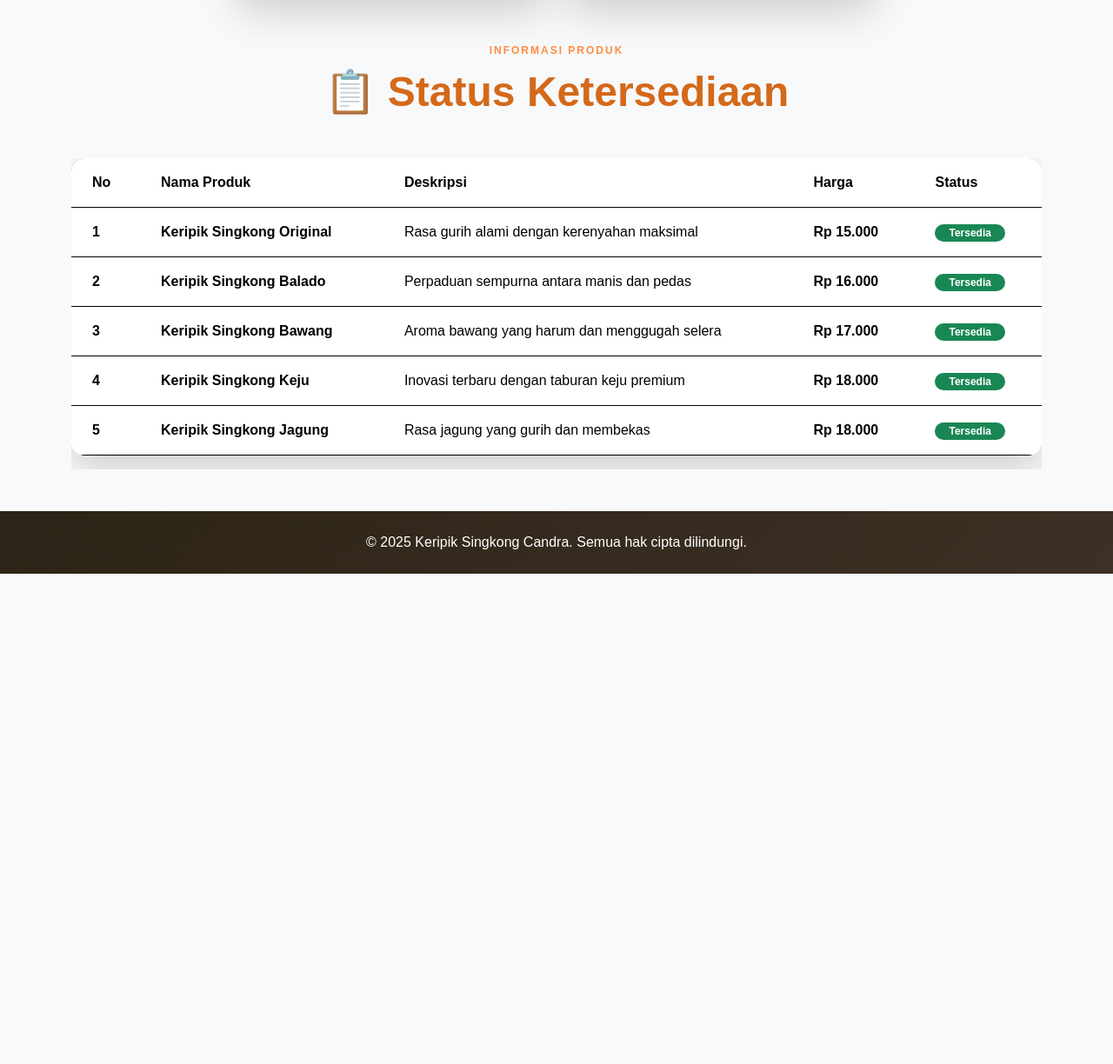
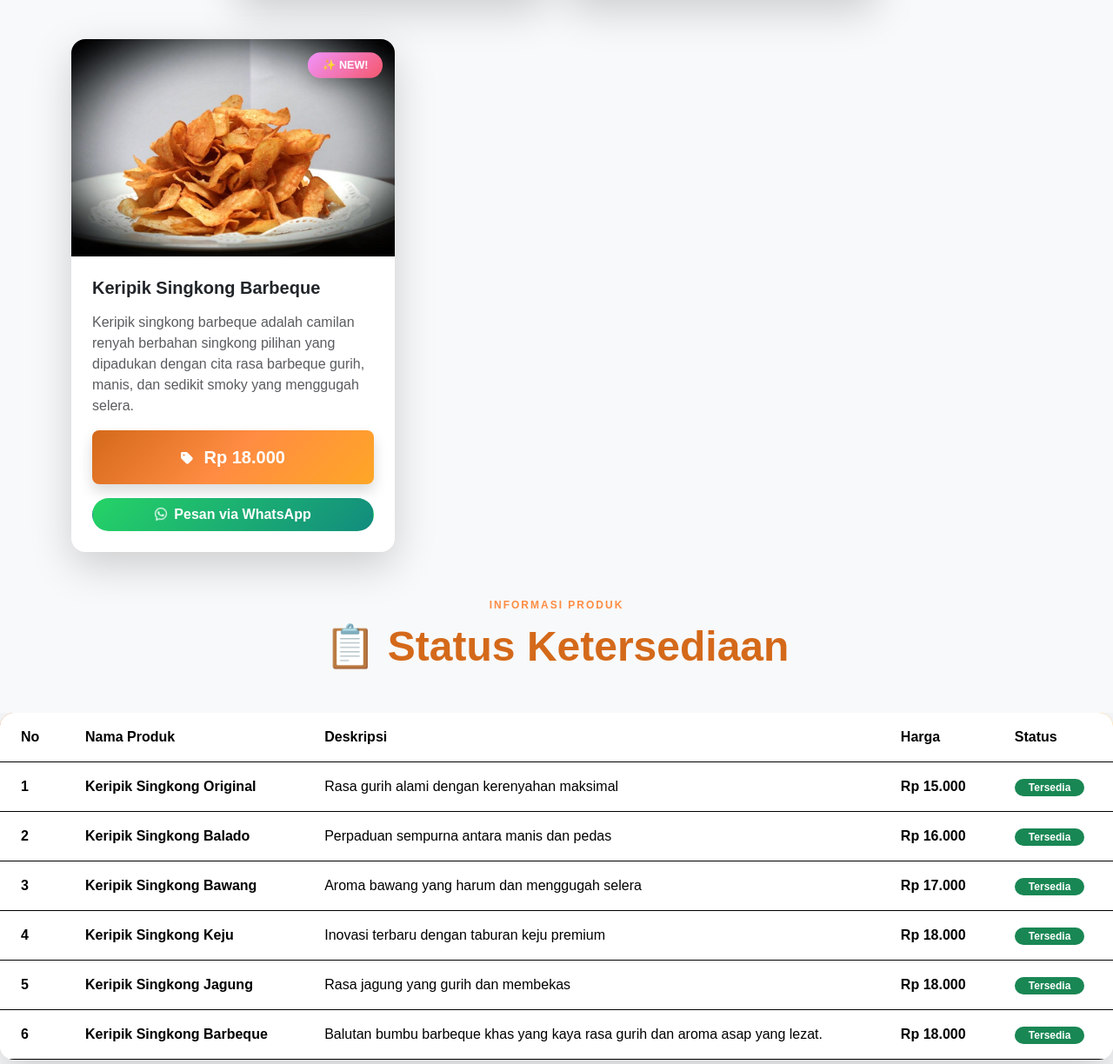
Before and after one commit to CANDRA2006/keripik_condro, a plain HTML site: page produk.html in a window 1280 px wide. Shown: the part 2616-3840 px from the top of the page at 87% size. Before the commit the page ends 3276 px from the top, so only its background shows below. Drawn offline with nearby package versions, Linux system fonts and the light colour scheme.

Commit message:
Update produk

```diff
--- a/produk.html
+++ b/produk.html
@@ -221,6 +221,28 @@
             </div>
         </div>
 
+        <!-- Barbeque-->
+            <div class="col-md-6 col-lg-4">
+                <div class="card product-card border-0 shadow-lg rounded-4 h-100 overflow-hidden">
+                    <div class="card-img-wrapper position-relative overflow-hidden" style="height: 250px;">
+                        <img src="Assets/Barbeque.jpg" class="w-100 h-100" style="object-fit: cover;">
+                        <span class="badge badge-new position-absolute top-0 end-0 m-3 px-3 py-2 rounded-pill shadow text-white">✨ NEW!</span>
+                    </div>
+                    <div class="card-body d-flex flex-column p-4">
+                        <h5 class="fw-bold mb-3">Keripik Singkong Barbeque</h5>
+                        <p class="flex-grow-1 text-muted">Keripik singkong barbeque adalah camilan renyah berbahan singkong pilihan yang dipadukan dengan cita rasa barbeque gurih, manis, dan sedikit smoky yang menggugah selera.</p>
+                        <div class="price-tag text-white text-center rounded-3 p-3 mb-3 shadow">
+                            <i class="fas fa-tag me-2"></i>
+                            <span class="fs-5 fw-bold">Rp 18.000</span>
+                        </div>
+                        <button class="btn btn-whatsapp text-white fw-semibold rounded-pill w-100" onclick="pesanWhatsApp('Keripik Singkong Jagung', 18000)">
+                            <i class="fab fa-whatsapp me-2"></i>Pesan via WhatsApp
+                        </button>
+                    </div>
+                </div>
+            </div>
+        </div>
+
         <!-- Product Table -->
         <div class="text-center mb-5">
             <span class="badge text-uppercase fw-semibold mb-2" style="color: #ff8c42; background: transparent; letter-spacing: 2px;">Informasi Produk</span>
@@ -273,6 +295,13 @@
                         <td class="py-3 px-4"><strong>Rp 18.000</strong></td>
                         <td class="py-3 px-4"><span class="badge bg-success rounded-pill px-3">Tersedia</span></td>
                     </tr>
+                    <tr>
+                        <td class="py-3 px-4"><strong>6</strong></td>
+                        <td class="py-3 px-4"><strong>Keripik Singkong Barbeque</strong></td>
+                        <td class="py-3 px-4">Balutan bumbu barbeque khas yang kaya rasa gurih dan aroma asap yang lezat.</td>
+                        <td class="py-3 px-4"><strong>Rp 18.000</strong></td>
+                        <td class="py-3 px-4"><span class="badge bg-success rounded-pill px-3">Tersedia</span></td>
+                    </tr>
                 </tbody>
             </table>
         </div>
--- a/src/product.js
+++ b/src/product.js
@@ -1,7 +1,3 @@
-// ============================================
-// PRODUK.JS - SEPARATE FILE
-// ============================================
-
 // ============================================
 // FUNGSI PESAN WHATSAPP
 // ============================================
```
Also changed, not shown: galeri.html (+40 -0 lines), index.html (+9 -0 lines), Assets/Barbeque.jpg (added).
